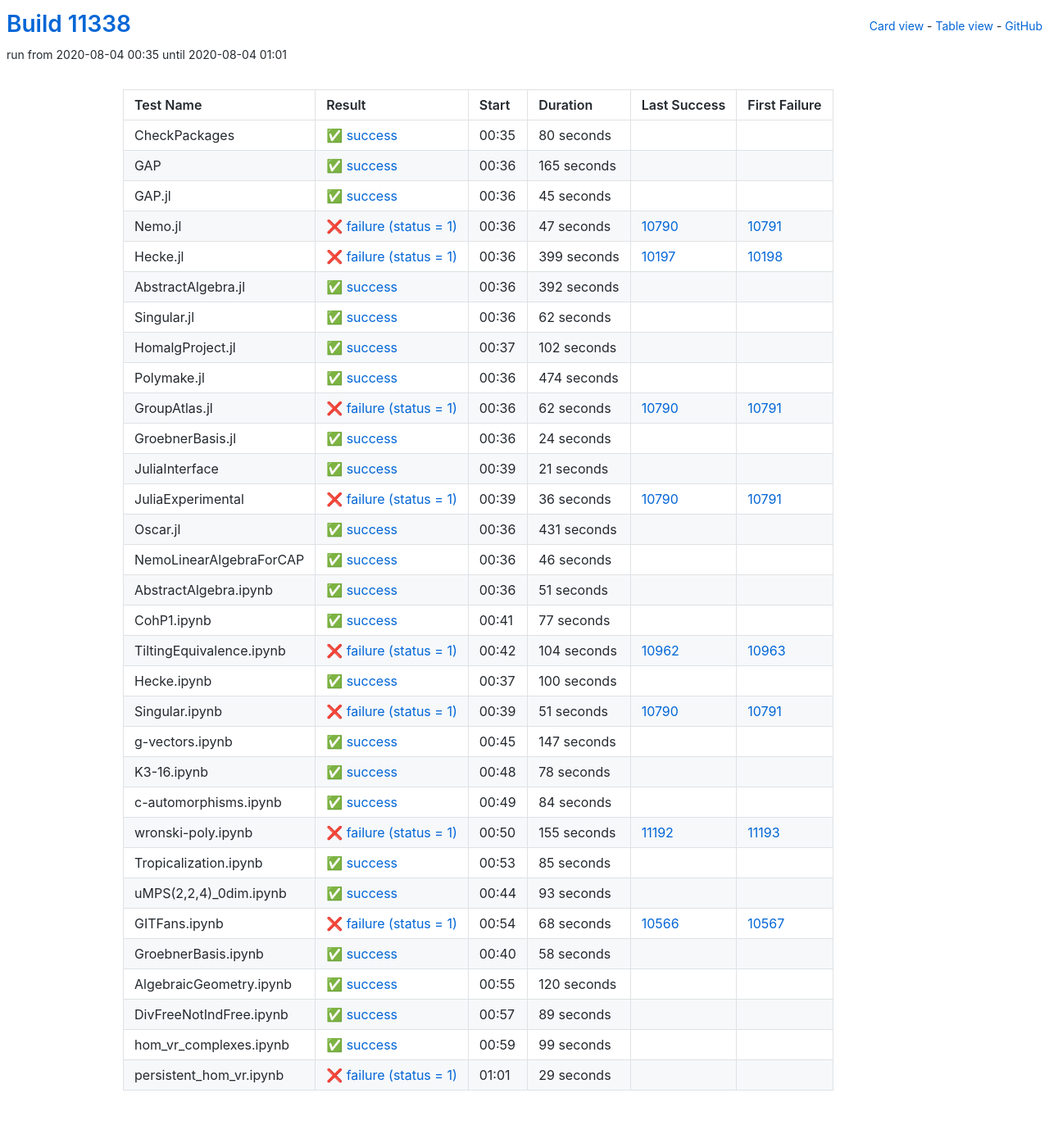
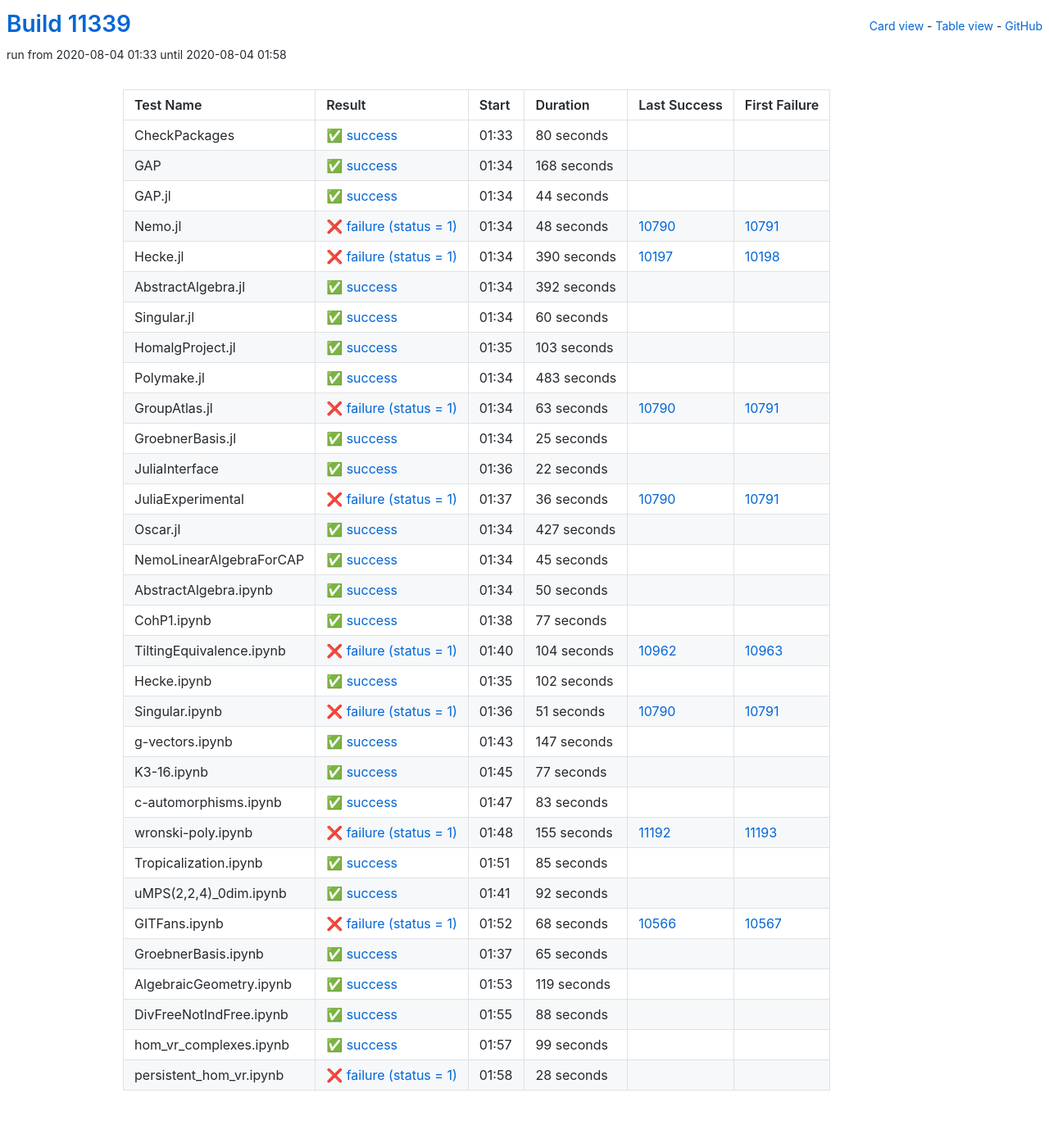
Before and after one commit to oscar-system/oscar-ci-status, a Jekyll site: the page built from table.html, in a window 1280 px wide. Shown: the whole page at 82% size. Built offline with Jekyll 4.4.1, drawn with Linux system fonts in a browser that asks for light colours.

Commit message:
Build #11339

```diff
--- a/_data/ci.yml
+++ b/_data/ci.yml
@@ -1,6 +1,6 @@
 ---
-build: 11338
-build_url: https://oscarci.mathematik.uni-kl.de/job/oscar/11338/
+build: 11339
+build_url: https://oscarci.mathematik.uni-kl.de/job/oscar/11339/
 job: oscar
 organization: oscar-system
 repo: oscar-ci-status
@@ -8,8 +8,8 @@
 tests:
 - name: CheckPackages
   id: checkpackages
-  log: https://oscarci.mathematik.uni-kl.de/job/oscar/11338/artifact/logs/build-11338/CheckPackages.log
-  start: 2020-08-04 00:35
+  log: https://oscarci.mathematik.uni-kl.de/job/oscar/11339/artifact/logs/build-11339/CheckPackages.log
+  start: 2020-08-04 01:33
   success: true
   exitcode: 0
   status: success
@@ -20,56 +20,56 @@
   first_failure_url:
 - name: GAP
   id: gap
-  log: https://oscarci.mathematik.uni-kl.de/job/oscar/11338/artifact/logs/build-11338/GAP.log
-  start: 2020-08-04 00:36
+  log: https://oscarci.mathematik.uni-kl.de/job/oscar/11339/artifact/logs/build-11339/GAP.log
+  start: 2020-08-04 01:34
   success: true
   exitcode: 0
   status: success
-  duration: 165
+  duration: 168
   last_success: false
   last_success_url:
   first_failure: false
   first_failure_url:
 - name: GAP.jl
   id: gap-jl
-  log: https://oscarci.mathematik.uni-kl.de/job/oscar/11338/artifact/logs/build-11338/GAP.jl.log
-  start: 2020-08-04 00:36
+  log: https://oscarci.mathematik.uni-kl.de/job/oscar/11339/artifact/logs/build-11339/GAP.jl.log
+  start: 2020-08-04 01:34
   success: true
   exitcode: 0
   status: success
-  duration: 45
+  duration: 44
   last_success: false
   last_success_url:
   first_failure: false
   first_failure_url:
 - name: Nemo.jl
   id: nemo-jl
-  log: https://oscarci.mathematik.uni-kl.de/job/oscar/11338/artifact/logs/build-11338/Nemo.jl.log
-  start: 2020-08-04 00:36
+  log: https://oscarci.mathematik.uni-kl.de/job/oscar/11339/artifact/logs/build-11339/Nemo.jl.log
+  start: 2020-08-04 01:34
   success: false
   exitcode: 1
   status: failure
-  duration: 47
+  duration: 48
   last_success: 10790
   last_success_url: https://oscarci.mathematik.uni-kl.de/job/oscar/10790/
   first_failure: 10791
   first_failure_url: https://oscarci.mathematik.uni-kl.de/job/oscar/10791/
 - name: Hecke.jl
   id: hecke-jl
-  log: https://oscarci.mathematik.uni-kl.de/job/oscar/11338/artifact/logs/build-11338/Hecke.jl.log
-  start: 2020-08-04 00:36
+  log: https://oscarci.mathematik.uni-kl.de/job/oscar/11339/artifact/logs/build-11339/Hecke.jl.log
+  start: 2020-08-04 01:34
   success: false
   exitcode: 1
   status: failure
-  duration: 399
+  duration: 390
   last_success: 10197
   last_success_url: https://oscarci.mathematik.uni-kl.de/job/oscar/10197/
   first_failure: 10198
   first_failure_url: https://oscarci.mathematik.uni-kl.de/job/oscar/10198/
 - name: AbstractAlgebra.jl
   id: abstractalgebra-jl
-  log: https://oscarci.mathematik.uni-kl.de/job/oscar/11338/artifact/logs/build-11338/AbstractAlgebra.jl.log
-  start: 2020-08-04 00:36
+  log: https://oscarci.mathematik.uni-kl.de/job/oscar/11339/artifact/logs/build-11339/AbstractAlgebra.jl.log
+  start: 2020-08-04 01:34
   success: true
   exitcode: 0
   status: success
@@ -80,80 +80,80 @@
   first_failure_url:
 - name: Singular.jl
   id: singular-jl
-  log: https://oscarci.mathematik.uni-kl.de/job/oscar/11338/artifact/logs/build-11338/Singular.jl.log
-  start: 2020-08-04 00:36
+  log: https://oscarci.mathematik.uni-kl.de/job/oscar/11339/artifact/logs/build-11339/Singular.jl.log
+  start: 2020-08-04 01:34
   success: true
   exitcode: 0
   status: success
-  duration: 62
+  duration: 60
   last_success: false
   last_success_url:
   first_failure: false
   first_failure_url:
 - name: HomalgProject.jl
   id: homalgproject-jl
-  log: https://oscarci.mathematik.uni-kl.de/job/oscar/11338/artifact/logs/build-11338/HomalgProject.jl.log
-  start: 2020-08-04 00:37
+  log: https://oscarci.mathematik.uni-kl.de/job/oscar/11339/artifact/logs/build-11339/HomalgProject.jl.log
+  start: 2020-08-04 01:35
   success: true
   exitcode: 0
   status: success
-  duration: 102
+  duration: 103
   last_success: false
   last_success_url:
   first_failure: false
   first_failure_url:
 - name: Polymake.jl
   id: polymake-jl
-  log: https://oscarci.mathematik.uni-kl.de/job/oscar/11338/artifact/logs/build-11338/Polymake.jl.log
-  start: 2020-08-04 00:36
+  log: https://oscarci.mathematik.uni-kl.de/job/oscar/11339/artifact/logs/build-11339/Polymake.jl.log
+  start: 2020-08-04 01:34
   success: true
   exitcode: 0
   status: success
-  duration: 474
+  duration: 483
   last_success: false
   last_success_url:
   first_failure: false
   first_failure_url:
 - name: GroupAtlas.jl
   id: groupatlas-jl
-  log: https://oscarci.mathematik.uni-kl.de/job/oscar/11338/artifact/logs/build-11338/GroupAtlas.jl.log
-  start: 2020-08-04 00:36
+  log: https://oscarci.mathematik.uni-kl.de/job/oscar/11339/artifact/logs/build-11339/GroupAtlas.jl.log
+  start: 2020-08-04 01:34
   success: false
   exitcode: 1
   status: failure
-  duration: 62
+  duration: 63
   last_success: 10790
   last_success_url: https://oscarci.mathematik.uni-kl.de/job/oscar/10790/
   first_failure: 10791
   first_failure_url: https://oscarci.mathematik.uni-kl.de/job/oscar/10791/
 - name: GroebnerBasis.jl
   id: groebnerbasis-jl
-  log: https://oscarci.mathematik.uni-kl.de/job/oscar/11338/artifact/logs/build-11338/GroebnerBasis.jl.log
-  start: 2020-08-04 00:36
+  log: https://oscarci.mathematik.uni-kl.de/job/oscar/11339/artifact/logs/build-11339/GroebnerBasis.jl.log
+  start: 2020-08-04 01:34
   success: true
   exitcode: 0
   status: success
-  duration: 24
+  duration: 25
   last_success: false
   last_success_url:
   first_failure: false
   first_failure_url:
 - name: JuliaInterface
   id: juliainterface
-  log: https://oscarci.mathematik.uni-kl.de/job/oscar/11338/artifact/logs/build-11338/JuliaInterface.log
-  start: 2020-08-04 00:39
+  log: https://oscarci.mathematik.uni-kl.de/job/oscar/11339/artifact/logs/build-11339/JuliaInterface.log
+  start: 2020-08-04 01:36
   success: true
   exitcode: 0
   status: success
-  duration: 21
+  duration: 22
   last_success: false
   last_success_url:
   first_failure: false
   first_failure_url:
 - name: JuliaExperimental
   id: juliaexperimental
-  log: https://oscarci.mathematik.uni-kl.de/job/oscar/11338/artifact/logs/build-11338/JuliaExperimental.log
-  start: 2020-08-04 00:39
+  log: https://oscarci.mathematik.uni-kl.de/job/oscar/11339/artifact/logs/build-11339/JuliaExperimental.log
+  start: 2020-08-04 01:37
   success: false
   exitcode: 1
   status: failure
@@ -164,44 +164,44 @@
   first_failure_url: https://oscarci.mathematik.uni-kl.de/job/oscar/10791/
 - name: Oscar.jl
   id: oscar-jl
-  log: https://oscarci.mathematik.uni-kl.de/job/oscar/11338/artifact/logs/build-11338/Oscar.jl.log
-  start: 2020-08-04 00:36
+  log: https://oscarci.mathematik.uni-kl.de/job/oscar/11339/artifact/logs/build-11339/Oscar.jl.log
+  start: 2020-08-04 01:34
   success: true
   exitcode: 0
   status: success
-  duration: 431
+  duration: 427
   last_success: false
   last_success_url:
   first_failure: false
   first_failure_url:
 - name: NemoLinearAlgebraForCAP
   id: nemolinearalgebraforcap
-  log: https://oscarci.mathematik.uni-kl.de/job/oscar/11338/artifact/logs/build-11338/NemoLinearAlgebraForCAP.log
-  start: 2020-08-04 00:36
+  log: https://oscarci.mathematik.uni-kl.de/job/oscar/11339/artifact/logs/build-11339/NemoLinearAlgebraForCAP.log
+  start: 2020-08-04 01:34
   success: true
   exitcode: 0
   status: success
-  duration: 46
+  duration: 45
   last_success: false
   last_success_url:
   first_failure: false
   first_failure_url:
 - name: AbstractAlgebra.ipynb
   id: abstractalgebra-ipynb
-  log: https://oscarci.mathematik.uni-kl.de/job/oscar/11338/artifact/logs/build-11338/AbstractAlgebra.ipynb.log
-  start: 2020-08-04 00:36
+  log: https://oscarci.mathematik.uni-kl.de/job/oscar/11339/artifact/logs/build-11339/AbstractAlgebra.ipynb.log
+  start: 2020-08-04 01:34
   success: true
   exitcode: 0
   status: success
-  duration: 51
+  duration: 50
   last_success: false
   last_success_url:
   first_failure: false
   first_failure_url:
 - name: CohP1.ipynb
   id: cohp1-ipynb
-  log: https://oscarci.mathematik.uni-kl.de/job/oscar/11338/artifact/logs/build-11338/CohP1.ipynb.log
-  start: 2020-08-04 00:41
+  log: https://oscarci.mathematik.uni-kl.de/job/oscar/11339/artifact/logs/build-11339/CohP1.ipynb.log
+  start: 2020-08-04 01:38
   success: true
   exitcode: 0
   status: success
@@ -212,8 +212,8 @@
   first_failure_url:
 - name: TiltingEquivalence.ipynb
   id: tiltingequivalence-ipynb
-  log: https://oscarci.mathematik.uni-kl.de/job/oscar/11338/artifact/logs/build-11338/TiltingEquivalence.ipynb.log
-  start: 2020-08-04 00:42
+  log: https://oscarci.mathematik.uni-kl.de/job/oscar/11339/artifact/logs/build-11339/TiltingEquivalence.ipynb.log
+  start: 2020-08-04 01:40
   success: false
   exitcode: 1
   status: failure
@@ -224,20 +224,20 @@
   first_failure_url: https://oscarci.mathematik.uni-kl.de/job/oscar/10963/
 - name: Hecke.ipynb
   id: hecke-ipynb
-  log: https://oscarci.mathematik.uni-kl.de/job/oscar/11338/artifact/logs/build-11338/Hecke.ipynb.log
-  start: 2020-08-04 00:37
+  log: https://oscarci.mathematik.uni-kl.de/job/oscar/11339/artifact/logs/build-11339/Hecke.ipynb.log
+  start: 2020-08-04 01:35
   success: true
   exitcode: 0
   status: success
-  duration: 100
+  duration: 102
   last_success: false
   last_success_url:
   first_failure: false
   first_failure_url:
 - name: Singular.ipynb
   id: singular-ipynb
-  log: https://oscarci.mathematik.uni-kl.de/job/oscar/11338/artifact/logs/build-11338/Singular.ipynb.log
-  start: 2020-08-04 00:39
+  log: https://oscarci.mathematik.uni-kl.de/job/oscar/11339/artifact/logs/build-11339/Singular.ipynb.log
+  start: 2020-08-04 01:36
   success: false
   exitcode: 1
   status: failure
@@ -248,8 +248,8 @@
   first_failure_url: https://oscarci.mathematik.uni-kl.de/job/oscar/10791/
 - name: g-vectors.ipynb
   id: g-vectors-ipynb
-  log: https://oscarci.mathematik.uni-kl.de/job/oscar/11338/artifact/logs/build-11338/g-vectors.ipynb.log
-  start: 2020-08-04 00:45
+  log: https://oscarci.mathematik.uni-kl.de/job/oscar/11339/artifact/logs/build-11339/g-vectors.ipynb.log
+  start: 2020-08-04 01:43
   success: true
   exitcode: 0
   status: success
@@ -260,32 +260,32 @@
   first_failure_url:
 - name: K3-16.ipynb
   id: k3-16-ipynb
-  log: https://oscarci.mathematik.uni-kl.de/job/oscar/11338/artifact/logs/build-11338/K3-16.ipynb.log
-  start: 2020-08-04 00:48
+  log: https://oscarci.mathematik.uni-kl.de/job/oscar/11339/artifact/logs/build-11339/K3-16.ipynb.log
+  start: 2020-08-04 01:45
   success: true
   exitcode: 0
   status: success
-  duration: 78
+  duration: 77
   last_success: false
   last_success_url:
   first_failure: false
   first_failure_url:
 - name: c-automorphisms.ipynb
   id: c-automorphisms-ipynb
-  log: https://oscarci.mathematik.uni-kl.de/job/oscar/11338/artifact/logs/build-11338/c-automorphisms.ipynb.log
-  start: 2020-08-04 00:49
+  log: https://oscarci.mathematik.uni-kl.de/job/oscar/11339/artifact/logs/build-11339/c-automorphisms.ipynb.log
+  start: 2020-08-04 01:47
   success: true
   exitcode: 0
   status: success
-  duration: 84
+  duration: 83
   last_success: false
   last_success_url:
   first_failure: false
   first_failure_url:
 - name: wronski-poly.ipynb
   id: wronski-poly-ipynb
-  log: https://oscarci.mathematik.uni-kl.de/job/oscar/11338/artifact/logs/build-11338/wronski-poly.ipynb.log
-  start: 2020-08-04 00:50
+  log: https://oscarci.mathematik.uni-kl.de/job/oscar/11339/artifact/logs/build-11339/wronski-poly.ipynb.log
+  start: 2020-08-04 01:48
   success: false
   exitcode: 1
   status: failure
@@ -296,8 +296,8 @@
   first_failure_url: https://oscarci.mathematik.uni-kl.de/job/oscar/11193/
 - name: Tropicalization.ipynb
   id: tropicalization-ipynb
-  log: https://oscarci.mathematik.uni-kl.de/job/oscar/11338/artifact/logs/build-11338/Tropicalization.ipynb.log
-  start: 2020-08-04 00:53
+  log: https://oscarci.mathematik.uni-kl.de/job/oscar/11339/artifact/logs/build-11339/Tropicalization.ipynb.log
+  start: 2020-08-04 01:51
   success: true
   exitcode: 0
   status: success
@@ -308,20 +308,20 @@
   first_failure_url:
 - name: uMPS(2,2,4)_0dim.ipynb
   id: umps-2-2-4-0dim-ipynb
-  log: https://oscarci.mathematik.uni-kl.de/job/oscar/11338/artifact/logs/build-11338/uMPS-2-2-4-_0dim.ipynb.log
-  start: 2020-08-04 00:44
+  log: https://oscarci.mathematik.uni-kl.de/job/oscar/11339/artifact/logs/build-11339/uMPS-2-2-4-_0dim.ipynb.log
+  start: 2020-08-04 01:41
   success: true
   exitcode: 0
   status: success
-  duration: 93
+  duration: 92
   last_success: false
   last_success_url:
   first_failure: false
   first_failure_url:
 - name: GITFans.ipynb
   id: gitfans-ipynb
-  log: https://oscarci.mathematik.uni-kl.de/job/oscar/11338/artifact/logs/build-11338/GITFans.ipynb.log
-  start: 2020-08-04 00:54
+  log: https://oscarci.mathematik.uni-kl.de/job/oscar/11339/artifact/logs/build-11339/GITFans.ipynb.log
+  start: 2020-08-04 01:52
   success: false
   exitcode: 1
   status: failure
@@ -332,44 +332,44 @@
   first_failure_url: https://oscarci.mathematik.uni-kl.de/job/oscar/10567/
 - name: GroebnerBasis.ipynb
   id: groebnerbasis-ipynb
-  log: https://oscarci.mathematik.uni-kl.de/job/oscar/11338/artifact/logs/build-11338/GroebnerBasis.ipynb.log
-  start: 2020-08-04 00:40
+  log: https://oscarci.mathematik.uni-kl.de/job/oscar/11339/artifact/logs/build-11339/GroebnerBasis.ipynb.log
+  start: 2020-08-04 01:37
   success: true
   exitcode: 0
   status: success
-  duration: 58
+  duration: 65
   last_success: false
   last_success_url:
   first_failure: false
   first_failure_url:
 - name: AlgebraicGeometry.ipynb
   id: algebraicgeometry-ipynb
-  log: https://oscarci.mathematik.uni-kl.de/job/oscar/11338/artifact/logs/build-11338/AlgebraicGeometry.ipynb.log
-  start: 2020-08-04 00:55
+  log: https://oscarci.mathematik.uni-kl.de/job/oscar/11339/artifact/logs/build-11339/AlgebraicGeometry.ipynb.log
+  start: 2020-08-04 01:53
   success: true
   exitcode: 0
   status: success
-  duration: 120
+  duration: 119
   last_success: false
   last_success_url:
   first_failure: false
   first_failure_url:
 - name: DivFreeNotIndFree.ipynb
   id: divfreenotindfree-ipynb
-  log: https://oscarci.mathematik.uni-kl.de/job/oscar/11338/artifact/logs/build-11338/DivFreeNotIndFree.ipynb.log
-  start: 2020-08-04 00:57
+  log: https://oscarci.mathematik.uni-kl.de/job/oscar/11339/artifact/logs/build-11339/DivFreeNotIndFree.ipynb.log
+  start: 2020-08-04 01:55
   success: true
   exitcode: 0
   status: success
-  duration: 89
+  duration: 88
   last_success: false
   last_success_url:
   first_failure: false
   first_failure_url:
 - name: hom_vr_complexes.ipynb
   id: hom-vr-complexes-ipynb
-  log: https://oscarci.mathematik.uni-kl.de/job/oscar/11338/artifact/logs/build-11338/hom_vr_complexes.ipynb.log
-  start: 2020-08-04 00:59
+  log: https://oscarci.mathematik.uni-kl.de/job/oscar/11339/artifact/logs/build-11339/hom_vr_complexes.ipynb.log
+  start: 2020-08-04 01:57
   success: true
   exitcode: 0
   status: success
@@ -380,12 +380,12 @@
   first_failure_url:
 - name: persistent_hom_vr.ipynb
   id: persistent-hom-vr-ipynb
-  log: https://oscarci.mathematik.uni-kl.de/job/oscar/11338/artifact/logs/build-11338/persistent_hom_vr.ipynb.log
-  start: 2020-08-04 01:01
+  log: https://oscarci.mathematik.uni-kl.de/job/oscar/11339/artifact/logs/build-11339/persistent_hom_vr.ipynb.log
+  start: 2020-08-04 01:58
   success: false
   exitcode: 1
   status: failure
-  duration: 29
+  duration: 28
   last_success: false
   last_success_url:
   first_failure: false
```
Also changed, not shown: README.md.
